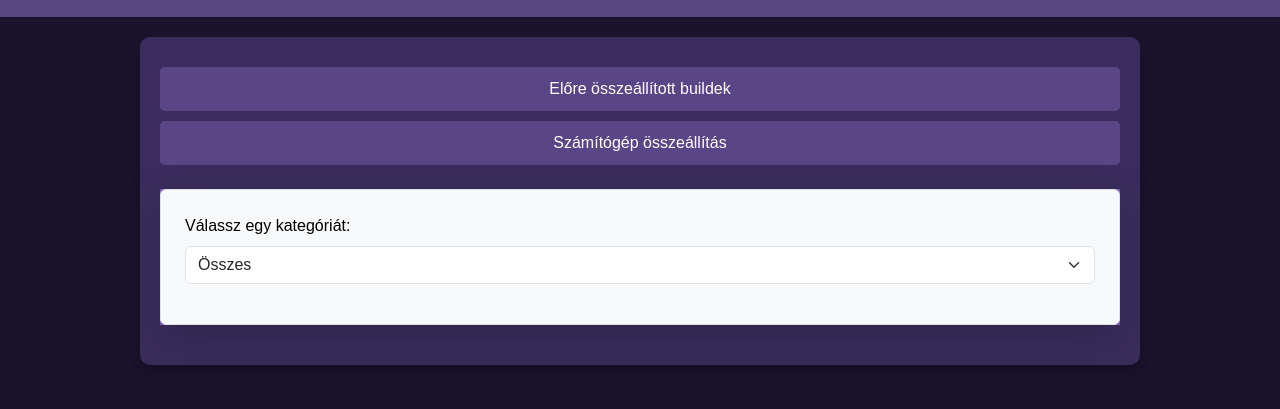
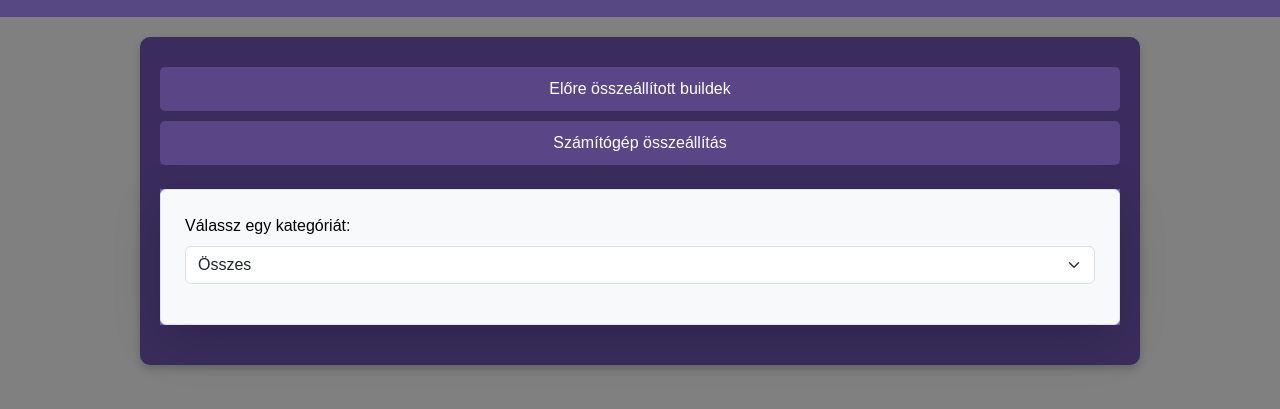
Before and after one commit to Erikk7274/TechBay, a plain HTML site: page home.html in a window 1280 px wide. Shown: the part 73-482 px from the top of the page. Drawn offline with nearby package versions, Linux system fonts and the light colour scheme; no server answers.

```diff
--- a/css/home.css
+++ b/css/home.css
@@ -6,7 +6,8 @@
 }
 
 body {
-    background-color: #1A132D;
+    /* background-color: #1A132D; */
+    background-color: grey;
 }
 
 /* --- Fejléc stílusok --- */
```
